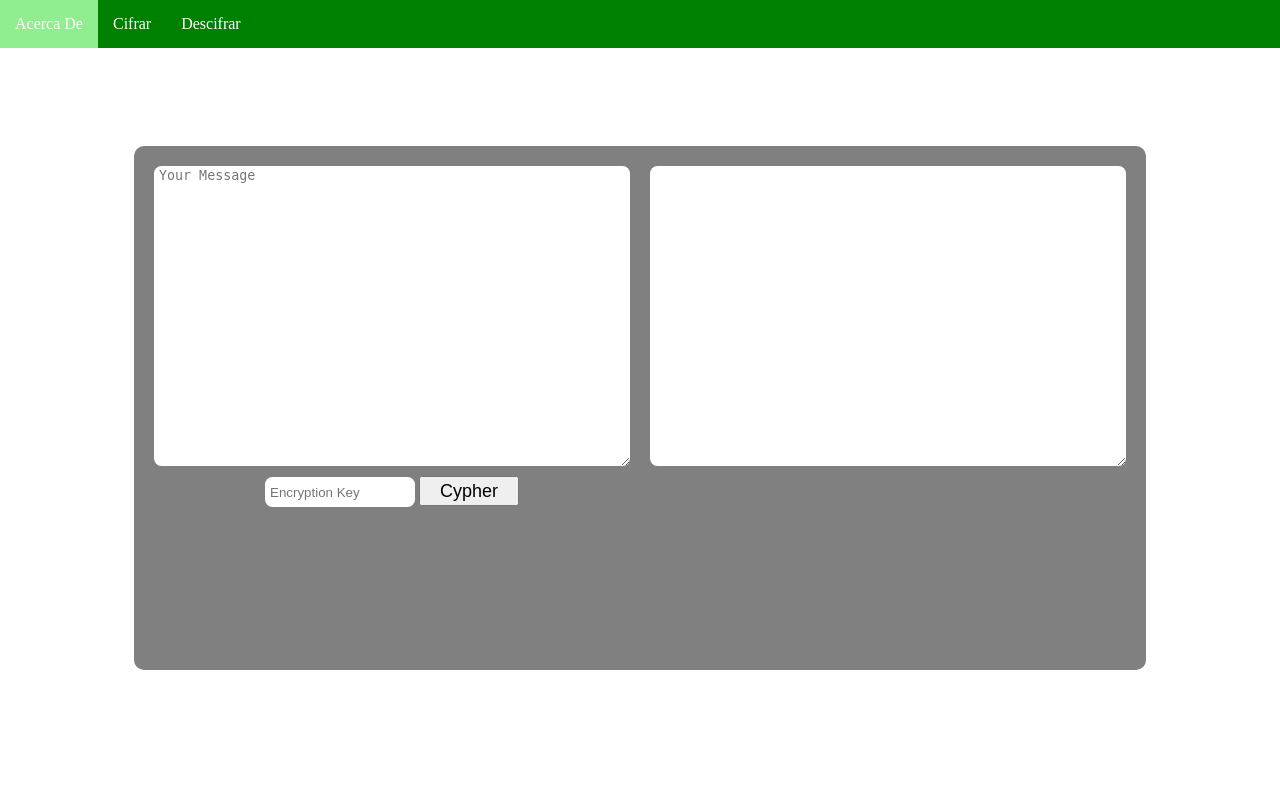
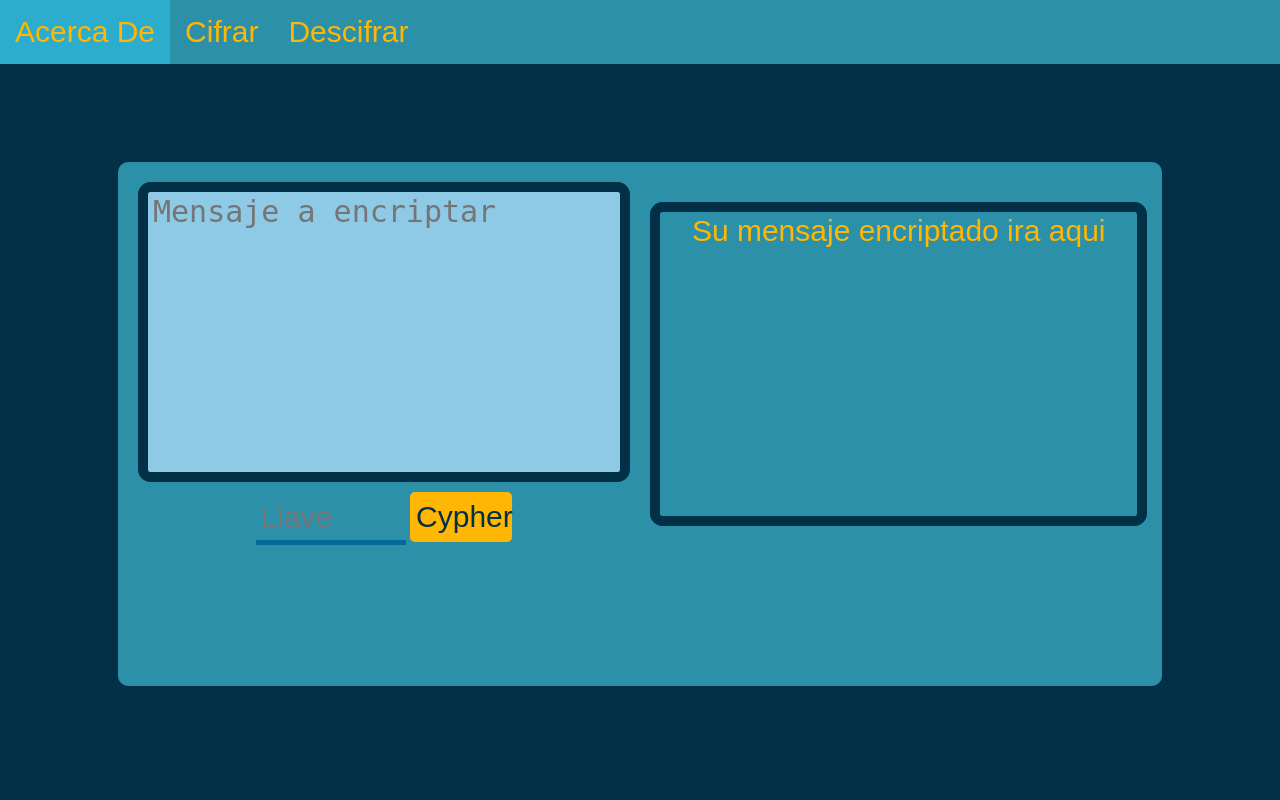
Before and after one commit to BarretoJuan/gronsfeld-cypher, a Flask app: page /cypher in a window 1280 px wide. Run offline with Flask 3, Linux system fonts and the light colour scheme.

Commit message:
style to cypher view

```diff
--- a/static/styles/style.css
+++ b/static/styles/style.css
@@ -5,6 +5,8 @@ main {
 
 body{
     margin: 0px;
+    background-color: #023047;
+    font-family: Arial, Helvetica, sans-serif;
 }
 
 h1 {
@@ -13,7 +15,7 @@ h1 {
 
 .navbar ul {
     list-style-type: none;
-    background-color: green;
+    background-color: #2B90A8;
     padding: 0px;
     margin: 0px;
     overflow: hidden;
@@ -21,7 +23,8 @@ h1 {
 }
 
 .navbar a{
-    color: white;
+    color: #FFB703;
+    font-size: 30px;
     text-decoration: none;
     padding: 15px;
     display: block;
@@ -30,7 +33,7 @@ h1 {
 }
 
 .navbar a:hover{
-    background-color: lightgreen;
+    background-color: #2cadcd;
 }
 
 .navbar li {
@@ -40,6 +43,8 @@ h1 {
 
 .form-wrapper {
     height: 90vh;
+    margin-left: 0px;
+    margin-right: 0px;
     display: flex;
     justify-content: center;
     align-items: center;
@@ -51,7 +56,7 @@ h1 {
     width: 80%;
     height: 70%;
     text-align: center;
-    background-color: gray;
+    background-color: #2B90A8;
     margin: 20px 0px;
     padding: 10px;
     border-radius: 10px;
@@ -65,23 +70,48 @@ h1 {
 #message-field, #encrypted-message-field {
     width: 100%;
     height: 300px;
-    border: none;
-    border-radius: 7.5px;
     padding: 2px 5px;
+
+    border: solid 10px #023047;
+    border-radius: 12.5px;
+}
+
+#message-field {
+    background-color: #8ECAE6;
+    font-size: 30px;
+    resize: none;
+}
+
+#encrypted-message-field {
+    width: 95%;
+    color: #FFB703;
+    font-size: 30px;
 }
 
 #key-field {
-    height: 30px;
+    height: 50px;
     width: 20%;
     min-width: 150px;
-    border: none;
-    border-radius: 7.5px;
     padding: 2px 5px;
+
+    color: #FFB703;
+    font-size: 30px;
+
+    border-width: 0px 0px 5px 0px;
+    border-color: #023047;
+    background-color: transparent;
 }
 
+
 #cypher-button {
-    height: 30px;
-    width: 10%;
+    height: 50px;
+    width: 20%;
     min-width: 100px;
-    font-size: large;
+
+    font-size: 30px;
+    color: #023047;
+
+    background-color: #FFB703;
+    border: none;
+    border-radius: 5px;
 }
--- a/templates/cypher.html
+++ b/templates/cypher.html
@@ -20,19 +20,21 @@
             <form class="form-container" action="/cypher" method="post">
                 <div>
                     <div class="message-container">
-                        <textarea id="message-field" name="message" type="text" placeholder="Your Message"></textarea>
+                        <textarea id="message-field" name="message" type="text" placeholder="Mensaje a encriptar"></textarea>
                     </div>
 
-                    <input id="key-field" name="key" type="number" min="1" placeholder="Encryption Key">
+                    <input id="key-field" name="key" type="number" min="1" placeholder="Llave">
                     <button id="cypher-button" name="cypher" type="submit">Cypher</button>
                 </div>
                 <div>
                     <div class="message-container">
-                        <textarea id="encrypted-message-field" name="message" type="text" placeholder="Your Message">
+                        <p id="encrypted-message-field">
                             {% if value %}
-                            {{ value.message }}
+                                {{ value.message }}
+                            {% else %}
+                                Su mensaje encriptado ira aqui
                             {% endif %}
-                        </textarea>
+                        </p>
                     </div>
                 </div>
             </form>
```
Also changed, not shown: gronsfeldAlphabet.py (line endings or trailing spaces).
